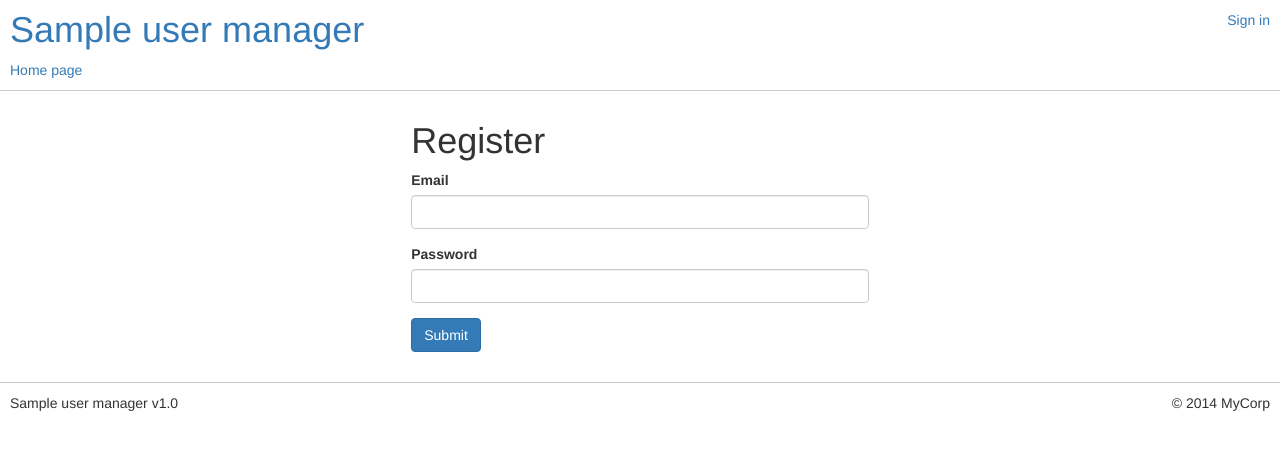
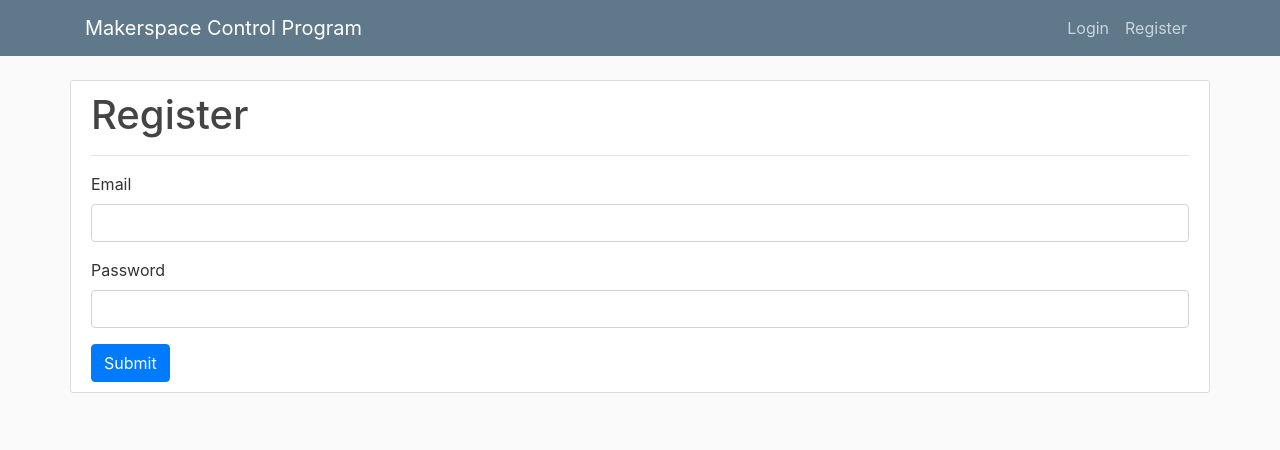
Before and after one commit to MakeICT/MCP-Server, a Python web app: template mcp/templates/flask_user/register.html in a window 1280 px wide. Shown: the top 450 px of the page. Run offline with Jinja, Linux system fonts and the light colour scheme; the template is opened without the code that fills it: most values are stand-ins (such as "Sample title", 1, 10 or a date in 2020); form fields are guessed from the names that the template uses; some libraries are stand-ins or nearby versions.

Commit message:
update used flask_user templates for Bootstrap 4

```diff
--- a/mcp/templates/flask_user/_common_base.html
+++ b/mcp/templates/flask_user/_common_base.html
@@ -1,11 +1,7 @@
-{% extends "flask_user_layout.html" %}
+{% extends "layout.html" %}
 
 {% block main %}
-<div class="container">
-    <div class="row">
-        <div class="col-sm-7 col-md-6 col-lg-5 col-centered">
-            {% block content %}{% endblock %}
-        </div>
+    <div class="content-section">
+        {% block content %}{% endblock %}
     </div>
-</div>
 {% endblock %}
--- a/mcp/templates/flask_user/_macros.html
+++ b/mcp/templates/flask_user/_macros.html
@@ -4,11 +4,15 @@
             {% if not label %}{% set label=field.label.text %}{% endif %}
             <label for="{{ field.id }}" class="control-label">{{ label|safe }}</label>
         {% endif %}
-        {{ field(class_='form-control', **kwargs) }}
         {% if field.errors %}
-            {% for e in field.errors %}
-                <p class="help-block">{{ e }}</p>
-            {% endfor %}
+            {{ field(class_='form-control is-invalid', **kwargs) }}
+            <div class="invalid-feedback">
+                {% for e in field.errors %}
+                    <p>{{ e }}</p>
+                {% endfor %}
+            </div>
+        {% else %}
+            {{ field(class_='form-control', **kwargs) }}
         {% endif %}
     </div>
 {%- endmacro %}
--- a/mcp/templates/flask_user/forgot_password.html
+++ b/mcp/templates/flask_user/forgot_password.html
@@ -3,6 +3,7 @@
 {% block content %}
 {% from "flask_user/_macros.html" import render_field, render_submit_field %}
 <h1>{%trans%}Forgot Password{%endtrans%}</h1>
+<hr>
 
 <form action="" method="POST" class="form" role="form">
     {{ form.hidden_tag() }}
--- a/mcp/templates/flask_user/login.html
+++ b/mcp/templates/flask_user/login.html
@@ -3,6 +3,7 @@
 {% block content %}
 {% from "flask_user/_macros.html" import render_field, render_checkbox_field, render_submit_field %}
 <h1>{%trans%}Sign in{%endtrans%}</h1>
+<hr/>
 
 <form action="" method="POST" class="form" role="form">
     {{ form.hidden_tag() }}
@@ -11,7 +12,7 @@
     {% set field = form.username if user_manager.USER_ENABLE_USERNAME else form.email %}
     <div class="form-group {% if field.errors %}has-error{% endif %}">
         {# Label on left, "New here? Register." on right #}
-        <div class="row">
+        <div class="d-flex justify-content-between">
             <div class="col-xs-6">
                 <label for="{{ field.id }}" class="control-label">{{ field.label.text }}</label>
             </div>
@@ -34,7 +35,7 @@
     {% set field = form.password %}
     <div class="form-group {% if field.errors %}has-error{% endif %}">
         {# Label on left, "Forgot your Password?" on right #}
-        <div class="row">
+        <div class="d-flex justify-content-between">
             <div class="col-xs-6">
                 <label for="{{ field.id }}" class="control-label">{{ field.label.text }}</label>
             </div>
--- a/mcp/templates/flask_user/register.html
+++ b/mcp/templates/flask_user/register.html
@@ -3,6 +3,7 @@
 {% block content %}
 {% from "flask_user/_macros.html" import render_field, render_submit_field %}
 <h1>{%trans%}Register{%endtrans%}</h1>
+<hr/>
 
 <form action="" method="POST" novalidate formnovalidate class="form" role="form">
     {{ form.hidden_tag() }}
@@ -11,22 +12,26 @@
     {% set field = form.username if user_manager.USER_ENABLE_USERNAME else form.email %}
     <div class="form-group {% if field.errors %}has-error{% endif %}">
         {# Label on left, "Already registered? Sign in." on right #}
-        <div class="row">
-            <div class="col-xs-6">
+        <div class="d-flex justify-content-between">
+            <div class="">
                 <label for="{{ field.id }}" class="control-label">{{ field.label.text }}</label>
             </div>
-            <div class="col-xs-6 text-right">
+            <div class="">
                 {% if user_manager.USER_ENABLE_REGISTER %}
                     <a href="{{ url_for('user.login') }}" tabindex='290'>
                         {%trans%}Already registered? Sign in.{%endtrans%}</a>
                 {% endif %}
             </div>
         </div>
-        {{ field(class_='form-control', tabindex=210) }}
         {% if field.errors %}
-            {% for e in field.errors %}
-                <p class="help-block">{{ e }}</p>
-            {% endfor %}
+            {{ field(class_='form-control is-invalid', tabindex=210) }}
+            <div class="invalid-feedback">
+                {% for e in field.errors %}
+                    <p>{{ e }}</p>
+                {% endfor %}
+            </div>
+        {% else %}
+            {{ field(class_='form-control', tabindex=210) }}
         {% endif %}
     </div>
 
```
